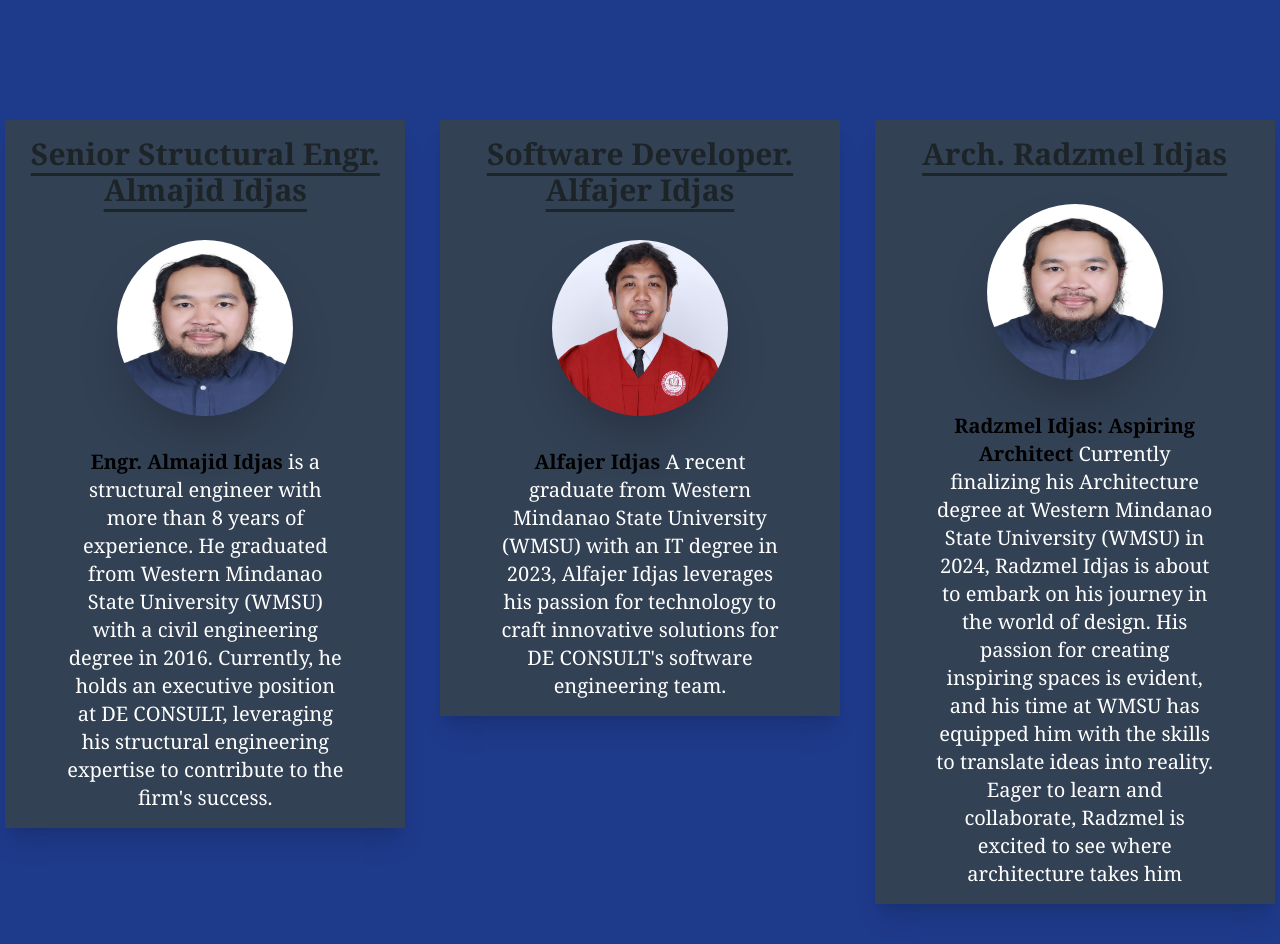
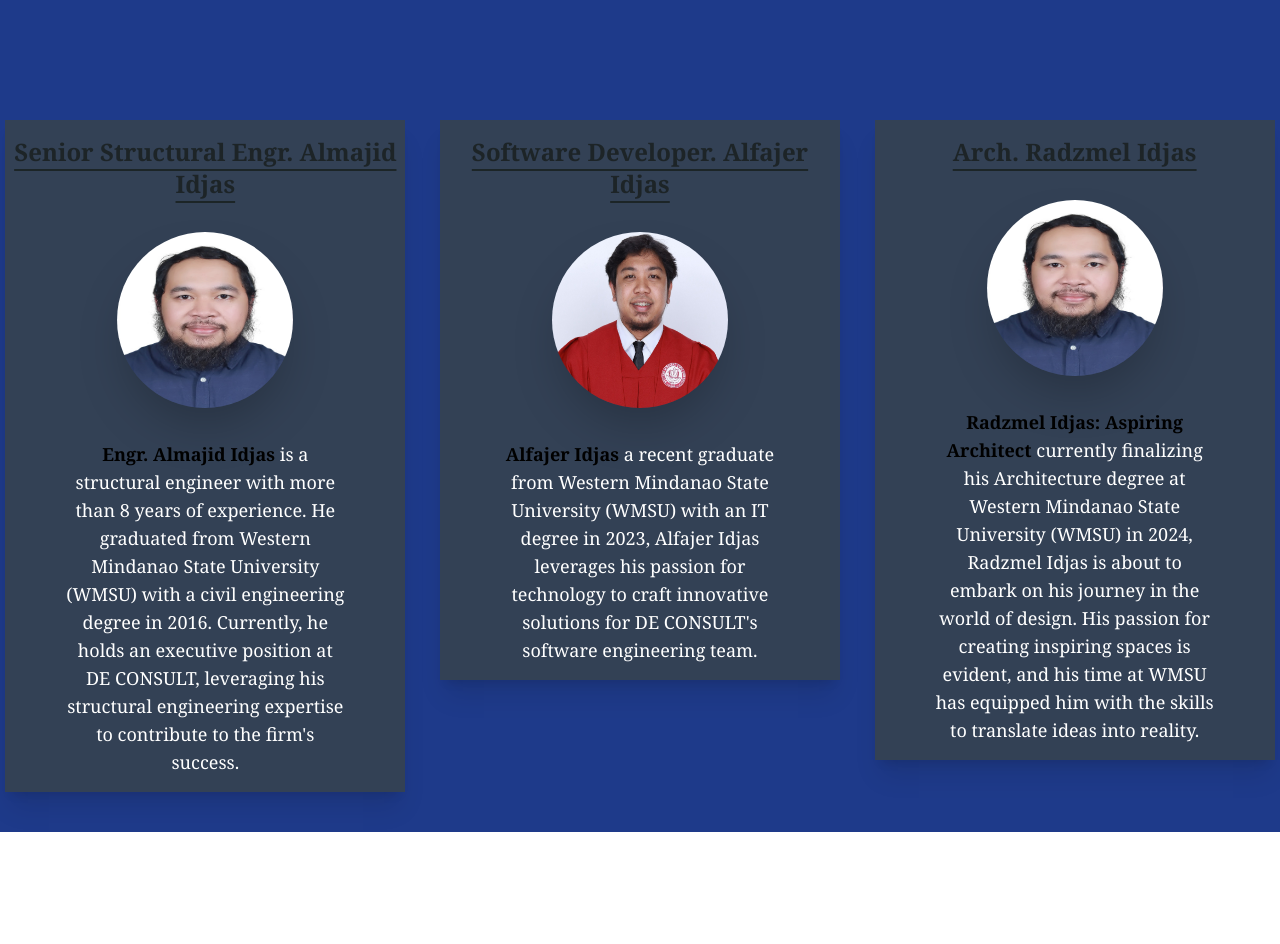
Before and after one commit to fajrjas/DE-CONSULT, a React (Vite) app: page / in a window 1280 px wide. Shown: the part 800-1744 px from the top of the page. After the commit the page ends 1632 px from the top, so only its background shows below. Built offline with nearby package versions, Linux system fonts and the light colour scheme; a web font is replaced by a local one.

Commit message:
added 1 profile in homepage ver-1

```diff
--- a/src/pages/Homepage.jsx
+++ b/src/pages/Homepage.jsx
@@ -62,10 +62,10 @@ function Homepage() {
         id="engineers"
       >
         <div className="max-w-[300px] sm:max-w-[400px]  mx-auto font-serif mt-8 lg:mt-20 grid  bg-slate-700 shadow-xl">
-          <h1 className="font-bold text-xl md:text-2xl lg:text-3xl text-center underline underline-offset-8 my-4 text-[#151b18be]">
+          <h1 className="font-bold text-xl md:text-2xl  text-center underline underline-offset-8 my-4 text-[#151b18be]">
             Senior Structural Engr. Almajid Idjas
           </h1>
-          <p className="text-sm md:text-xl max-w-[70%] mx-auto text-white md:order-2  my-4">
+          <p className="text-lg max-w-[70%] mx-auto text-white md:order-2  my-4">
             <span className="text-black font-bold">Engr. Almajid Idjas</span> is
             a structural engineer with more than 8 years of experience. He
             graduated from Western Mindanao State University (WMSU) with a civil
@@ -82,11 +82,11 @@ function Homepage() {
           </div>
         </div>
         <div className="max-w-[300px] sm:max-w-[400px]  mx-auto font-serif mt-8 lg:mt-20 grid  bg-slate-700 shadow-xl">
-          <h1 className="font-bold text-xl md:text-2xl lg:text-3xl text-center underline underline-offset-8 my-4 text-[#151b18be]">
+          <h1 className="font-bold text-xl md:text-2xl  text-center underline underline-offset-8 my-4 text-[#151b18be]">
             Software Developer. Alfajer Idjas
           </h1>
-          <p className="text-lg md:text-xl max-w-[70%] mx-auto text-white md:order-2  my-4 space-y-16">
-            <span className="text-black font-bold">Alfajer Idjas {"  "}</span> A
+          <p className="text-lg max-w-[70%] mx-auto text-white md:order-2  my-4 space-y-16">
+            <span className="text-black font-bold">Alfajer Idjas {"  "}</span> a
             recent graduate from Western Mindanao State University (WMSU) with
             an IT degree in 2023, Alfajer Idjas leverages his passion for
             technology to craft innovative solutions for DE CONSULT&apos;s
@@ -101,19 +101,18 @@ function Homepage() {
           </div>
         </div>
         <div className=" max-w-[300px] sm:max-w-[400px]  mx-auto font-serif mt-8 lg:mt-20 grid  bg-slate-700 shadow-xl">
-          <h1 className="font-bold text-xl md:text-2xl lg:text-3xl  text-center underline underline-offset-8 my-4 text-[#151b18be] ">
+          <h1 className="font-bold text-xl md:text-2xl text-center underline underline-offset-8 my-4 text-[#151b18be] ">
             Arch. Radzmel Idjas
           </h1>
-          <p className="text-lg md:text-xl max-w-[70%] mx-auto text-white md:order-2  my-4">
+          <p className="text-lg max-w-[70%] mx-auto text-white md:order-2  my-4">
             <span className="text-black font-bold">
               Radzmel Idjas: Aspiring Architect
             </span>{" "}
-            Currently finalizing his Architecture degree at Western Mindanao
+            currently finalizing his Architecture degree at Western Mindanao
             State University (WMSU) in 2024, Radzmel Idjas is about to embark on
             his journey in the world of design. His passion for creating
             inspiring spaces is evident, and his time at WMSU has equipped him
-            with the skills to translate ideas into reality. Eager to learn and
-            collaborate, Radzmel is excited to see where architecture takes him
+            with the skills to translate ideas into reality.
           </p>
           <div className=" place-self-center mx-auto my-4 md:order-1 w-[11em] h-[11em]">
             <img
```
